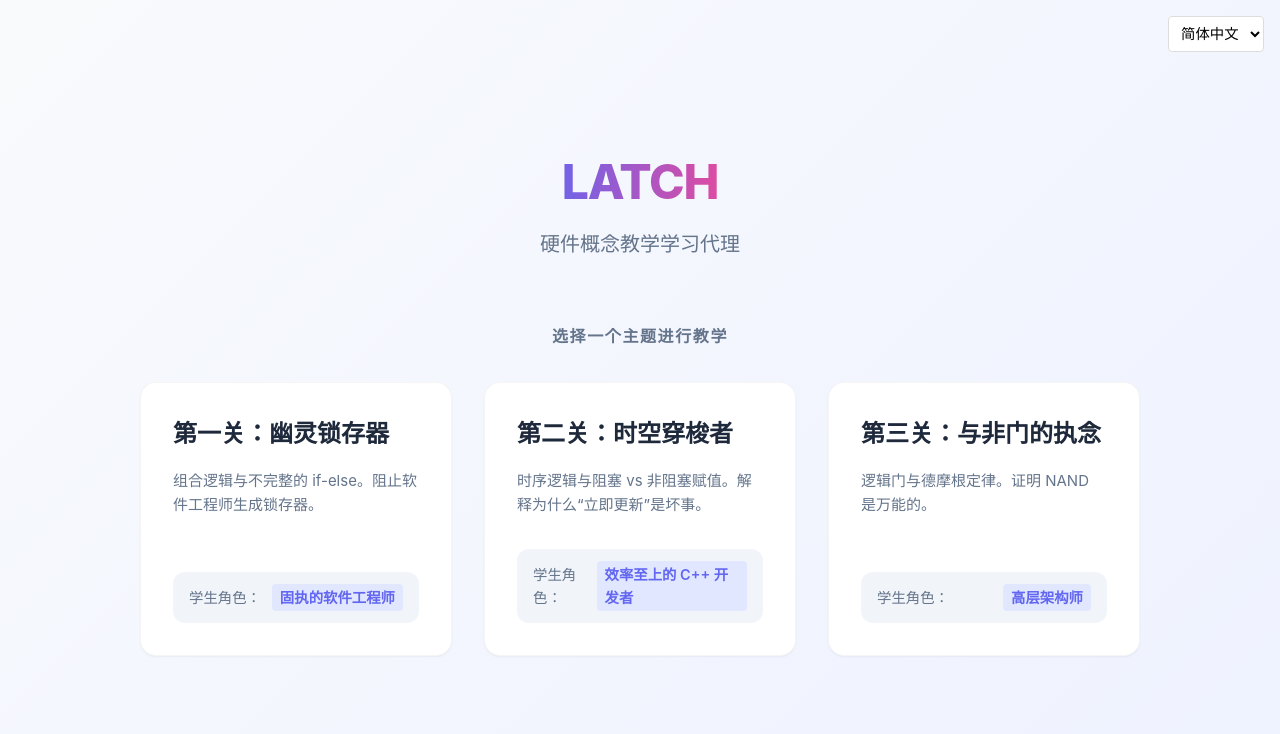
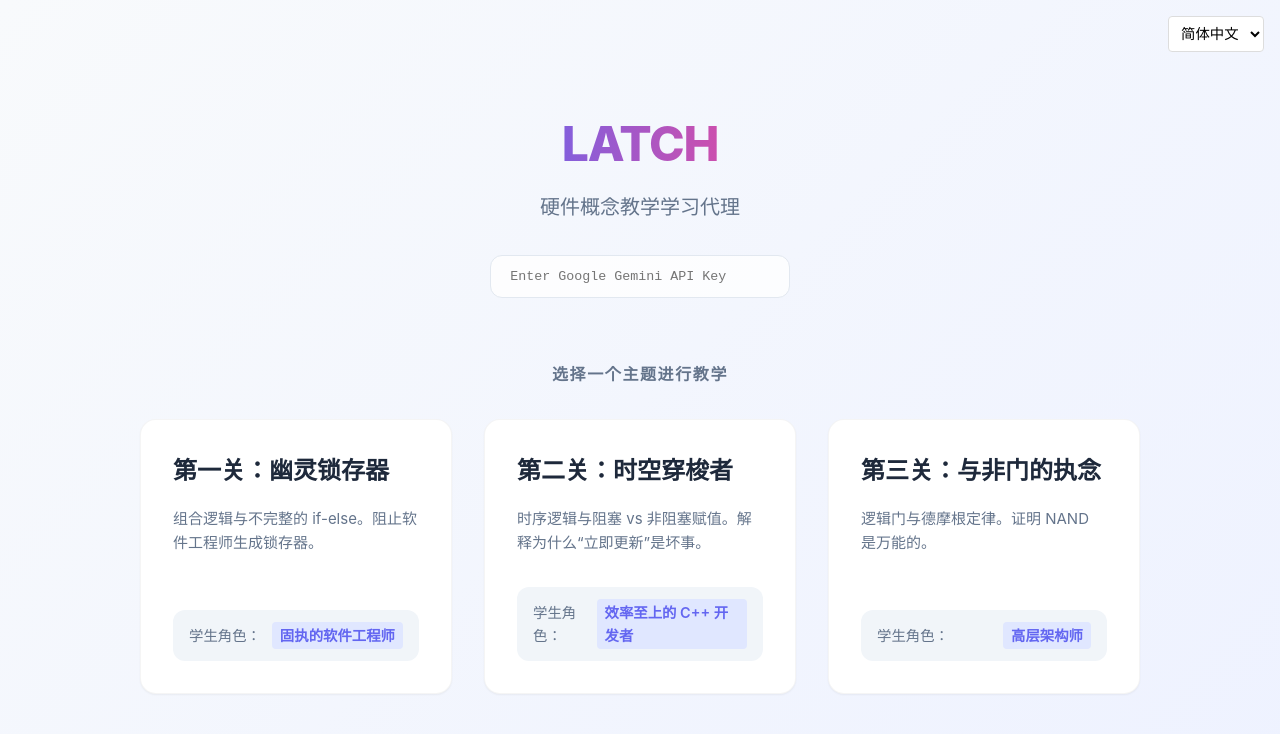
Before and after one commit to rickysun2006/SUSTech_CS207_LATCH, a Vue app in the folder SUSTech_CS207_LATCH/: page / in a window 1280 px wide. Shown: the top 734 px of the page. Built offline with nearby package versions, Linux system fonts and the light colour scheme; the HTML template or start-up script is replaced by a standard one.

Commit message:
feat: implement dynamic API key handling and user input for Google Gemini integration

```diff
--- a/SUSTech_CS207_LATCH/src/services/aiService.ts
+++ b/SUSTech_CS207_LATCH/src/services/aiService.ts
@@ -1,8 +1,16 @@
 import { GoogleGenAI } from "@google/genai";
 import { LEVEL_GOALS } from "../config/levelGoals";
+import { useSettingsStore } from "../stores/settings";
 
-const apiKey = import.meta.env.VITE_GOOGLE_API_KEY;
-const genAI = new GoogleGenAI({ apiKey });
+// Helper to get GenAI instance with dynamic key
+function getGenAI() {
+  const settings = useSettingsStore();
+  const apiKey = settings.apiKey;
+  if (!apiKey) {
+    throw new Error("API Key is missing. Please set it in the home page.");
+  }
+  return new GoogleGenAI({ apiKey });
+}
 
 // Map levels to their system prompts
 const SYSTEM_PROMPTS: Record<string, string> = {
@@ -83,11 +91,8 @@ export async function getAIResponse(topicId: string, history: { role: string, co
   // Add system prompt as the first message from 'user' or use systemInstruction if supported
   // For simplicity with the new SDK, we can prepend it to the context or use the config
 
-  if (!apiKey) {
-    return "[Config Error] API Key is missing. Please check your .env file and restart the server.";
-  }
-
   try {
+    const genAI = getGenAI();
     const response = await genAI.models.generateContent({
       model: "gemini-3-flash-preview", // As requested by user
       config: {
@@ -101,8 +106,12 @@ export async function getAIResponse(topicId: string, history: { role: string, co
     return response.text;
   } catch (error: any) {
     console.error("AI Error:", error);
+    if (error.message.includes("API Key")) {
+        return "[System Error] API Key is missing. Please go back and set it.";
+    }
     // Fallback to gemini-2.0-flash-exp if 3.0 fails
     try {
+        const genAI = getGenAI();
         const response = await genAI.models.generateContent({
             model: "gemini-2.0-flash-exp",
             config: {
@@ -120,12 +129,12 @@ export async function getAIResponse(topicId: string, history: { role: string, co
 }
 
 export async function evaluateProgress(topicId: string, history: { role: string, content: string }[]) {
-  if (!apiKey) return [];
+  try {
+    const genAI = getGenAI();
+    const goals = LEVEL_GOALS[topicId];
+    if (!goals) return [];
 
-  const goals = LEVEL_GOALS[topicId];
-  if (!goals) return [];
-
-  const judgePrompt = `
+    const judgePrompt = `
     You are an impartial Judge for a digital logic educational game.
     Your task is to analyze the conversation history between a Student (User) and a Stubborn Software Engineer (AI).
     Check if the Student has successfully explained or achieved the following specific goals.
@@ -142,7 +151,6 @@ export async function evaluateProgress(topicId: string, history: { role: string,
     parts: [{ text: msg.content }]
   }));
 
-  try {
     const response = await genAI.models.generateContent({
       model: "gemini-2.0-flash-exp", // Use a fast model for judging
       config: {
--- /dev/null
+++ b/SUSTech_CS207_LATCH/src/stores/settings.ts
@@ -0,0 +1,13 @@
+import { ref } from 'vue'
+import { defineStore } from 'pinia'
+
+export const useSettingsStore = defineStore('settings', () => {
+  const apiKey = ref(localStorage.getItem('latch_api_key') || '')
+
+  function setApiKey(key: string) {
+    apiKey.value = key
+    localStorage.setItem('latch_api_key', key)
+  }
+
+  return { apiKey, setApiKey }
+})
--- a/SUSTech_CS207_LATCH/src/views/TopicSelectionView.vue
+++ b/SUSTech_CS207_LATCH/src/views/TopicSelectionView.vue
@@ -3,6 +3,17 @@
     <header class="header">
       <h1>{{ $t('common.latch') }}</h1>
       <p>{{ $t('common.subtitle') }}</p>
+
+      <div class="api-key-section">
+        <input
+          type="password"
+          v-model="apiKeyInput"
+          placeholder="Enter Google Gemini API Key"
+          class="api-key-input"
+          @change="saveApiKey"
+        />
+        <span v-if="isKeySaved" class="saved-indicator">✓ Saved</span>
+      </div>
     </header>
 
     <main class="main-content">
@@ -27,12 +38,29 @@
 </template>
 
 <script setup lang="ts">
-import { computed } from 'vue'
+import { computed, ref, onMounted } from 'vue'
 import { useRouter } from 'vue-router'
 import { useI18n } from 'vue-i18n'
+import { useSettingsStore } from '../stores/settings'
 
 const router = useRouter()
 const { t } = useI18n()
+const settingsStore = useSettingsStore()
+
+const apiKeyInput = ref('')
+const isKeySaved = ref(false)
+
+onMounted(() => {
+  apiKeyInput.value = settingsStore.apiKey
+})
+
+const saveApiKey = () => {
+  settingsStore.setApiKey(apiKeyInput.value)
+  isKeySaved.value = true
+  setTimeout(() => {
+    isKeySaved.value = false
+  }, 2000)
+}
 
 const topics = computed(() => [
   {
@@ -91,6 +119,37 @@ const selectTopic = (id: string) => {
 .header p {
   color: var(--c-text-secondary);
   font-size: 1.25rem;
+}
+
+.api-key-section {
+  margin-top: 2rem;
+  display: flex;
+  align-items: center;
+  justify-content: center;
+  gap: 1rem;
+}
+
+.api-key-input {
+  padding: 0.8rem 1.2rem;
+  border: 1px solid var(--color-border);
+  border-radius: 12px;
+  width: 300px;
+  background: rgba(255, 255, 255, 0.8);
+  font-family: monospace;
+  transition: all 0.3s;
+}
+
+.api-key-input:focus {
+  border-color: var(--c-primary);
+  box-shadow: 0 0 0 3px var(--c-primary-light);
+  outline: none;
+}
+
+.saved-indicator {
+  color: #10b981;
+  font-weight: 600;
+  font-size: 0.9rem;
+  animation: fadeIn 0.3s;
 }
 
 .main-content {
```
